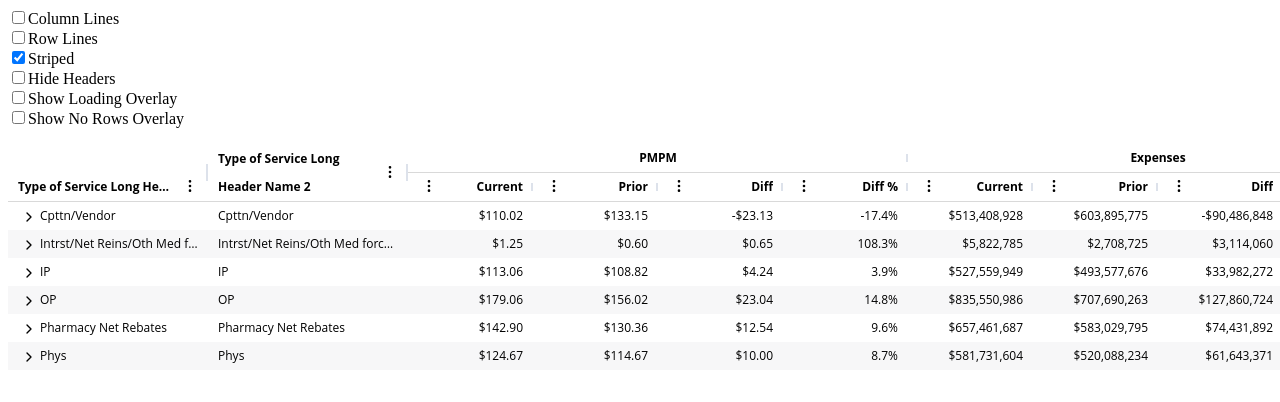
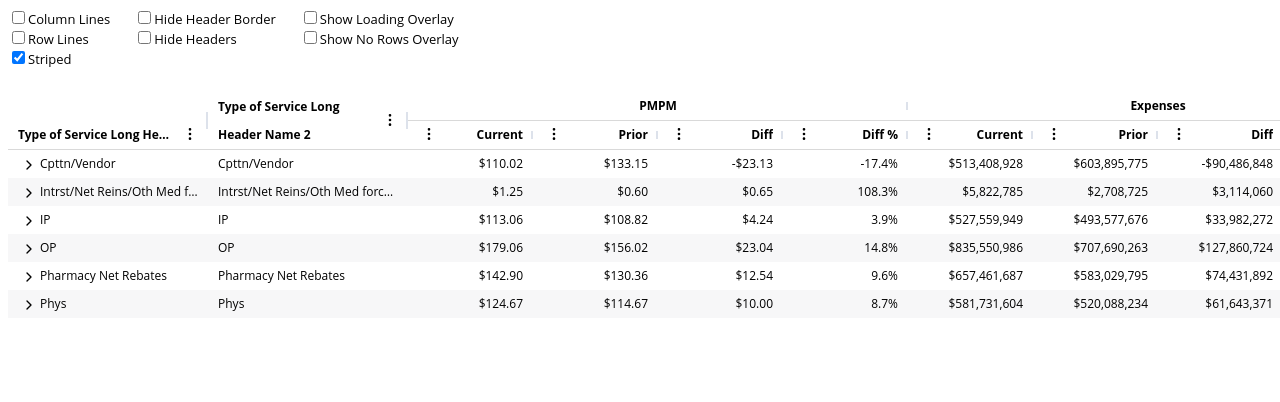
Before and after one commit to mahonbr/tanstack-table, a React (Vite) app: page / in a window 1280 px wide. Shown: the top 402 px of the page. Built offline with nearby package versions, Linux system fonts and the light colour scheme.

Commit message:
Add Hide Header Border Property

```diff
--- a/src/App.jsx
+++ b/src/App.jsx
@@ -438,6 +438,7 @@ const columns = [
 
 function App(props) {
 	const [columnLines, setColumnLines] = useState(false);
+	const [hideHeaderBorder, setHideHeaderBorder] = useState(false);
 	const [hideHeaders, setHideHeaders] = useState(false);
 	const [rowLines, setRowLines] = useState(false);
 	const [showLoadingOverlay, setShowLoadingOverlay] = useState(false);
@@ -446,7 +447,8 @@ function App(props) {
 
 	return (
 		<div>
-			<form>
+			<form style={{ display: 'flex', fontFamily: '"Open Sans"', fontSize: 13, gap: 24, marginBottom: 24 }}>
+				<div>
 					<input
 						type='checkbox'
 						checked={columnLines}
@@ -461,8 +463,20 @@ function App(props) {
 					></input>
 					<label>Row Lines</label>
 					<br />
-				<input type='checkbox' checked={striped} onChange={(event) => setStriped(event.target.checked)}></input>
+					<input
+						type='checkbox'
+						checked={striped}
+						onChange={(event) => setStriped(event.target.checked)}
+					></input>
 					<label>Striped</label>
+				</div>
+				<div>
+					<input
+						type='checkbox'
+						checked={hideHeaderBorder}
+						onChange={(event) => setHideHeaderBorder(event.target.checked)}
+					></input>
+					<label>Hide Header Border</label>
 					<br />
 					<input
 						type='checkbox'
@@ -470,7 +484,8 @@ function App(props) {
 						onChange={(event) => setHideHeaders(event.target.checked)}
 					></input>
 					<label>Hide Headers</label>
-				<br />
+				</div>
+				<div>
 					<input
 						type='checkbox'
 						checked={showLoadingOverlay}
@@ -484,12 +499,14 @@ function App(props) {
 						onChange={(event) => setShowNoRowsOverlay(event.target.checked)}
 					></input>
 					<label>Show No Rows Overlay</label>
+				</div>
 			</form>
-			<p />
+
 			<DataTable
 				columnLines={columnLines}
 				columns={columns}
 				data={rowData}
+				hideHeaderBorder={hideHeaderBorder}
 				hideHeaders={hideHeaders}
 				rowLines={rowLines}
 				showLoadingOverlay={showLoadingOverlay}
--- a/src/components/grids/DataTable.jsx
+++ b/src/components/grids/DataTable.jsx
@@ -28,6 +28,7 @@ const classes = {
 	// Modifier classes.
 	columnLines: `${PREFIX}-columnLines`,
 	hidden: `${PREFIX}-hidden`,
+	hideHeaderBorder: `${PREFIX}-hideHeaderBorder`,
 	resizing: `${PREFIX}-resizing`,
 	rowLines: `${PREFIX}-rowLines`,
 	sortable: `${PREFIX}-sortable`,
@@ -225,6 +226,23 @@ const DataTableRoot = styled('table')(() => ({
 			},
 		},
 
+		[`&.${classes.hideHeaderBorder}`]: {
+			th: {
+				borderBottom: 'none',
+			},
+		},
+
+		/**
+		 * We want to "smooth out" the cursor when resizing columns in order to avoid the "flicker" effect.
+		 */
+		[`&:has(th.${classes.resizing})`]: {
+			cursor: 'ew-resize',
+
+			th: {
+				pointerEvents: 'none',
+			},
+		},
+
 		[`.${classes.hidden}`]: {
 			display: 'none',
 		},
@@ -236,17 +254,6 @@ const DataTableRoot = styled('table')(() => ({
 
 		[`.${classes.wrapText}`]: {
 			whiteSpace: 'break-spaces',
-		},
-
-		/**
-		 * We want to "smooth out" the cursor when resizing columns in order to avoid the "flicker" effect.
-		 */
-		[`&:has(th.${classes.resizing})`]: {
-			cursor: 'ew-resize',
-
-			th: {
-				pointerEvents: 'none',
-			},
 		},
 	},
 }));
@@ -318,6 +325,7 @@ const DataTable = React.forwardRef((props, ref) => {
 		debugHeaders = false,
 		debugTable = false,
 		getSubRows = (row) => row.children, // return the children array as sub-rows
+		hideHeaderBorder = false,
 		hideHeaders = false,
 		rowLines = false,
 		showLoadingOverlay = false,
@@ -408,6 +416,7 @@ const DataTable = React.forwardRef((props, ref) => {
 				ref={refs}
 				className={clsx(classes.root, {
 					[classes.columnLines]: columnLines,
+					[classes.hideHeaderBorder]: hideHeaderBorder,
 					[classes.rowLines]: rowLines,
 					[classes.striped]: striped,
 				})}
```
Lines whose indentation alone changed are shown as unchanged.
